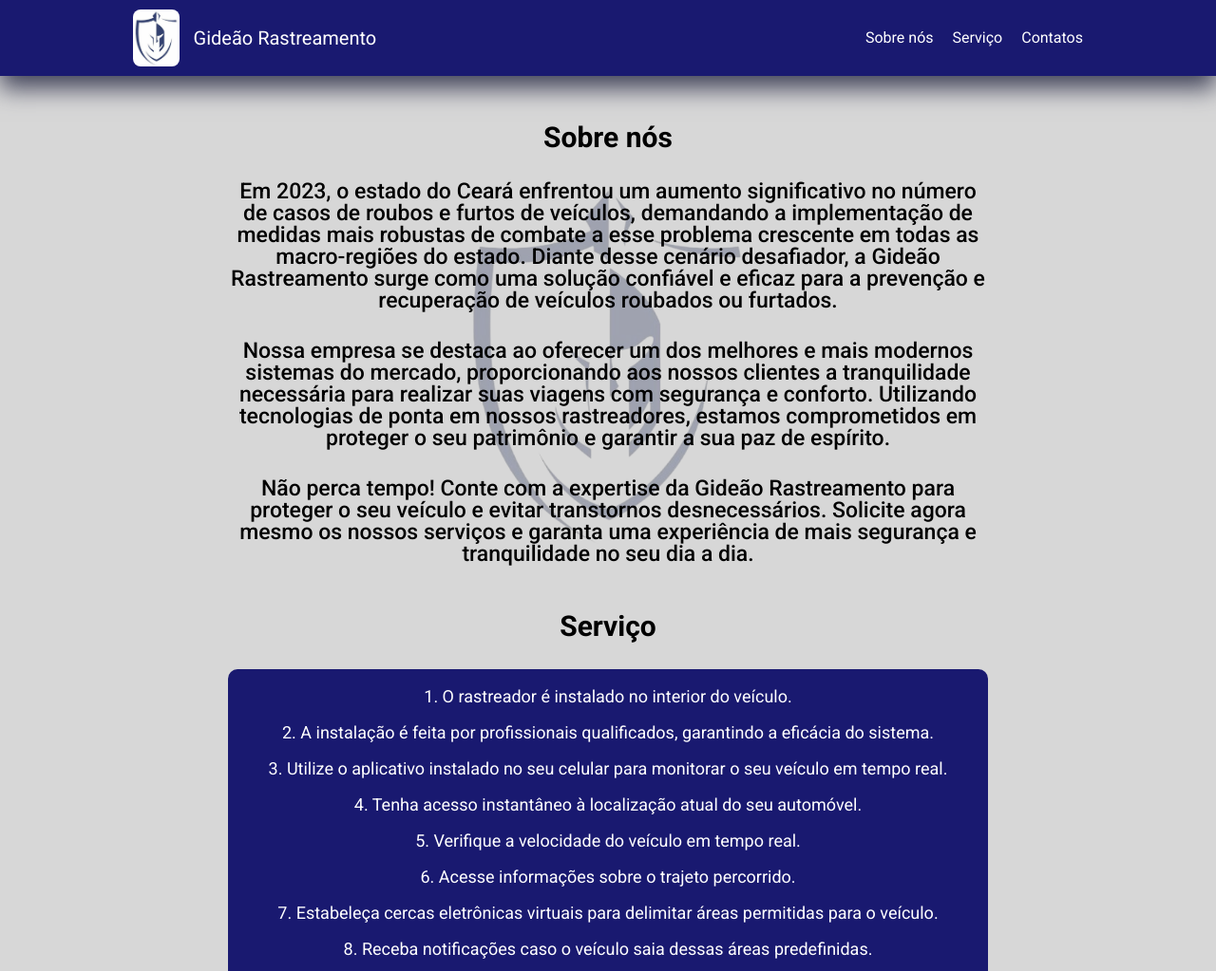
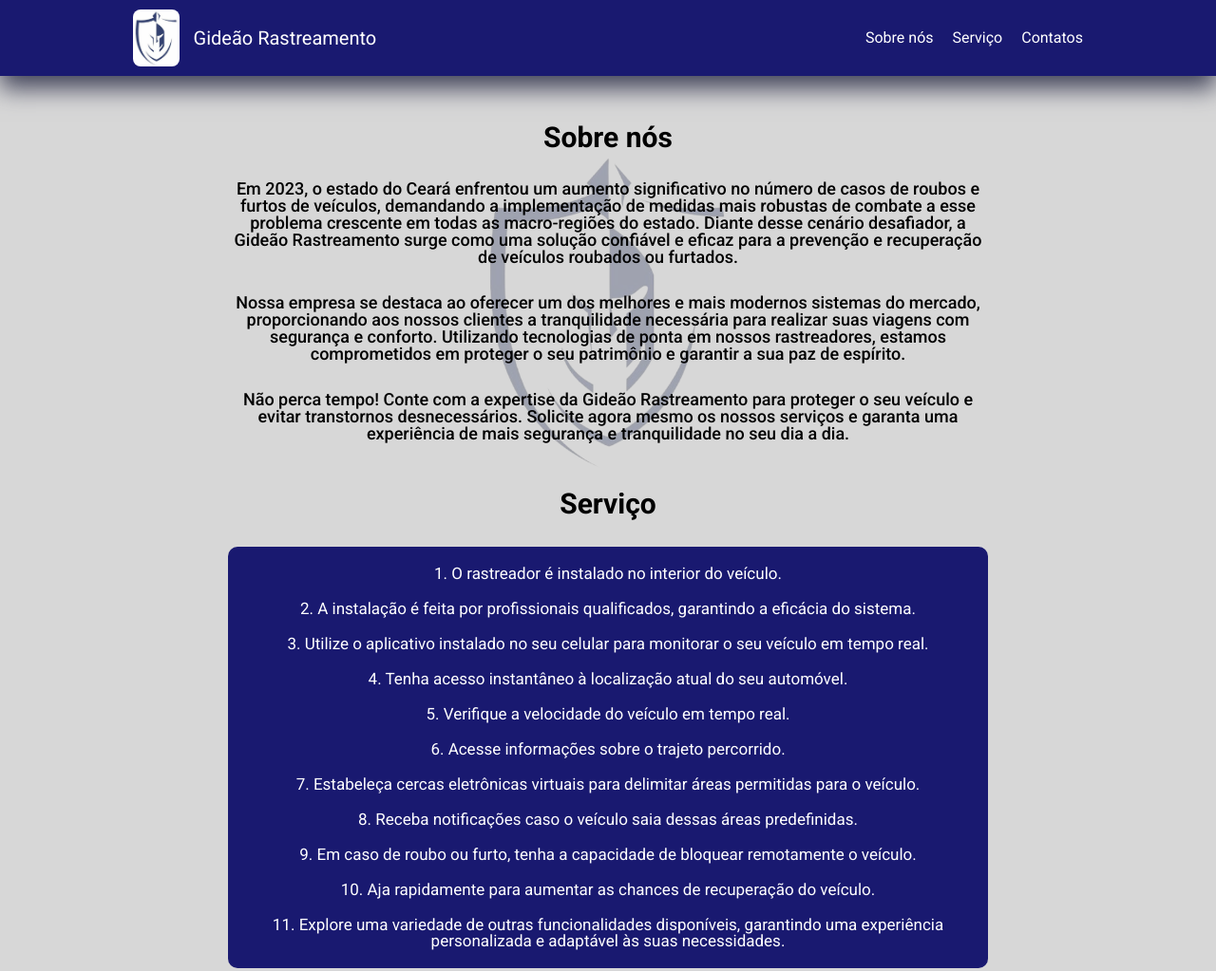
Before and after one commit to lucas-kauan/Gide-o-Rastreamento, a plain HTML site: page index.html in a window 1280 px wide. Shown: the top 1023 px of the page at 95% size. Drawn offline with Linux system fonts and the light colour scheme.

Commit message:
Changes in font-size and image

```diff
--- a/src/style/style.css
+++ b/src/style/style.css
@@ -80,7 +80,7 @@ header {
 }
 
 .container-content-main section p {
-    font-size: 23px;
+    font-size: 18px;
     font-weight: 500;
 }
 
@@ -90,11 +90,11 @@ main {
 
 .logo-main {
     position: absolute;
-    top: 27%;
+    top: 25%;
     left: 50%;
     transform: translate(-50%, -50%);
-    height: 400px;
-    width: 324px;
+    height:350px;
+    width: 284px;
     z-index: -2;
     opacity: 0.4;
 }
@@ -129,7 +129,7 @@ main {
 }
 
 .container-servicos section ol li p {
-    font-size: 18px;
+    font-size: 17px;
     font-weight: normal;
 }
 
```
